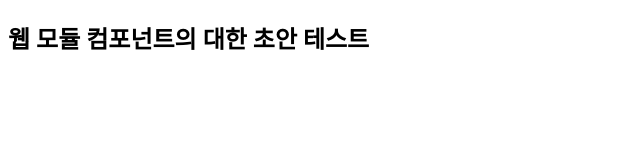
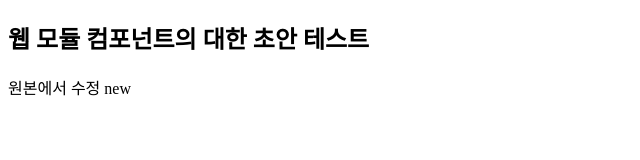
Before and after one commit to logicfeel/WebMC, a plain HTML site: page index.html in a window 1280 px wide. Shown: the whole page, without its empty margins (0-640 px from the left). Drawn offline with Linux system fonts and the light colour scheme.

Commit message:
new 체크아웃후 수정

```diff
--- a/index.html
+++ b/index.html
@@ -9,6 +9,7 @@
 
 <h2>웹 모듈 컴포넌트의 대한 초안 테스트</h2>
 
+원본에서 수정 new
 
 </body>
 </html>
```
